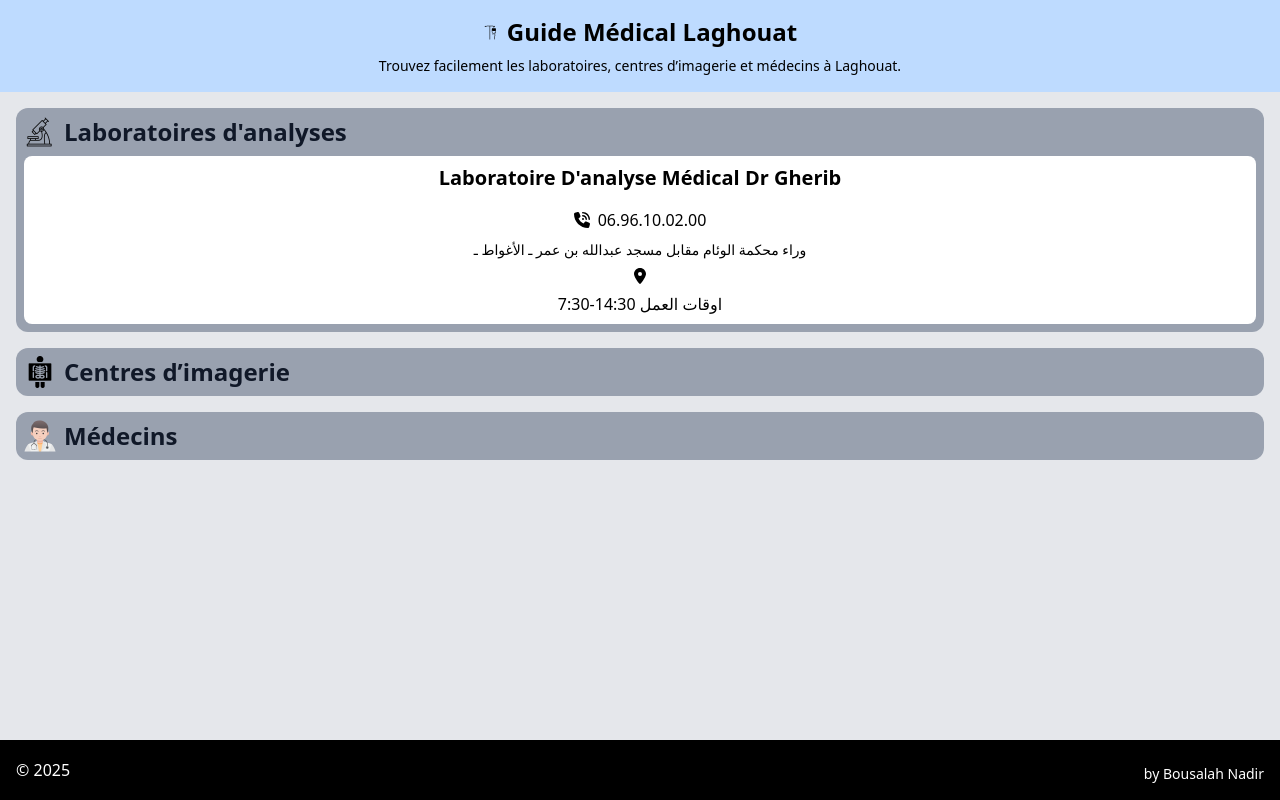
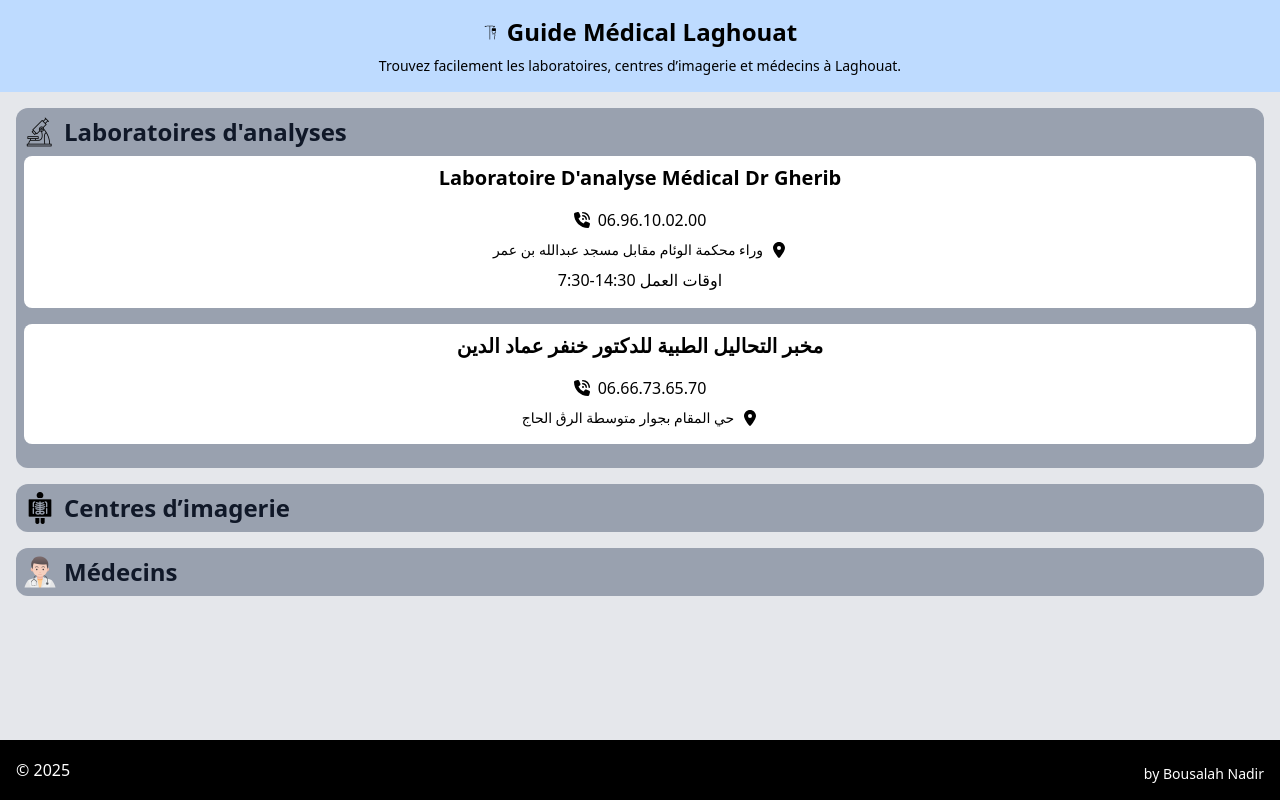
Before and after one commit to Medido1/Guide-M-dical-Laghouat, a React (Vite) app: page / in a window 1280 px wide. Built offline with nearby package versions, Linux system fonts and the light colour scheme.

Commit message:
Change facility to a more specific LabFacility and add to data

```diff
--- a/data.js
+++ b/data.js
@@ -3,8 +3,14 @@ const labs = [
     id: 1,
     name: "Laboratoire D'analyse Médical Dr Gherib",
     phone: "06.96.10.02.00",
-    adress: "وراء محكمة الوئام مقابل مسجد عبدالله بن عمر ـ الأغواط ـ",
+    adress: "وراء محكمة الوئام مقابل مسجد عبدالله بن عمر",
     workTime: "7:30-14:30"
+  },
+  {
+    id:2,
+    name: "مخبر التحاليل الطبية للدكتور خنفر عماد الدين",
+    phone: "06.66.73.65.70",
+    adress: "حي المقام بجوار متوسطة الرڨ الحاج "
   }
 ]
 
--- a/src/components/Category.jsx
+++ b/src/components/Category.jsx
@@ -1,5 +1,4 @@
-import { useEffect } from "react";
-import Facility from "./Facility";
+import LabFacility from "./LabFacility";
 
 function Category({type, icon, data}) {
   return (
@@ -15,7 +14,7 @@ function Category({type, icon, data}) {
       <ul>
         {data && data.map(item => (
           <li key={item.id}>
-            <Facility item={item}/>
+            <LabFacility item={item}/>
         </li>
         ))}
       </ul>
--- a/src/components/Facility.jsx
+++ b/src/components/LabFacility.jsx
@@ -2,7 +2,7 @@ import { useState } from "react";
 import { FaPhoneVolume } from "react-icons/fa6";
 import { FaLocationDot } from "react-icons/fa6";
 
-function Facility({item}) {
+function LabFacility({item}) {
   const {name, phone, adress, workTime} = item
   const [copied, setCopied] = useState(false);
 
@@ -20,7 +20,7 @@ function Facility({item}) {
   };
 
   return (
-    <div className="bg-white p-2 mt-2 rounded-lg flex flex-col gap-2 items-center">
+    <div className="bg-white p-2 mt-2 mb-4 pb-4 rounded-lg flex flex-col gap-2 items-center">
       <h3 className="text-xl text-center font-bold mb-2">
         {name}
       </h3>
@@ -33,17 +33,19 @@ function Facility({item}) {
         </p>
         {copied && <span className="text-xs text-green-500 ml-2">Copied!</span>}
       </div>
-      <div className="flex flex-col gap-2 items-center">
+      <div className="flex gap-2 items-center">
         <p className="text-center text-sm">
           {adress}
         </p>
         <FaLocationDot />
       </div>
-      <p>
-        {workTime} اوقات العمل
-      </p>
+      {workTime &&
+        <p>
+          {workTime} اوقات العمل
+        </p>
+      }
     </div>
   )
 }
 
-export default Facility;
+export default LabFacility;
```
